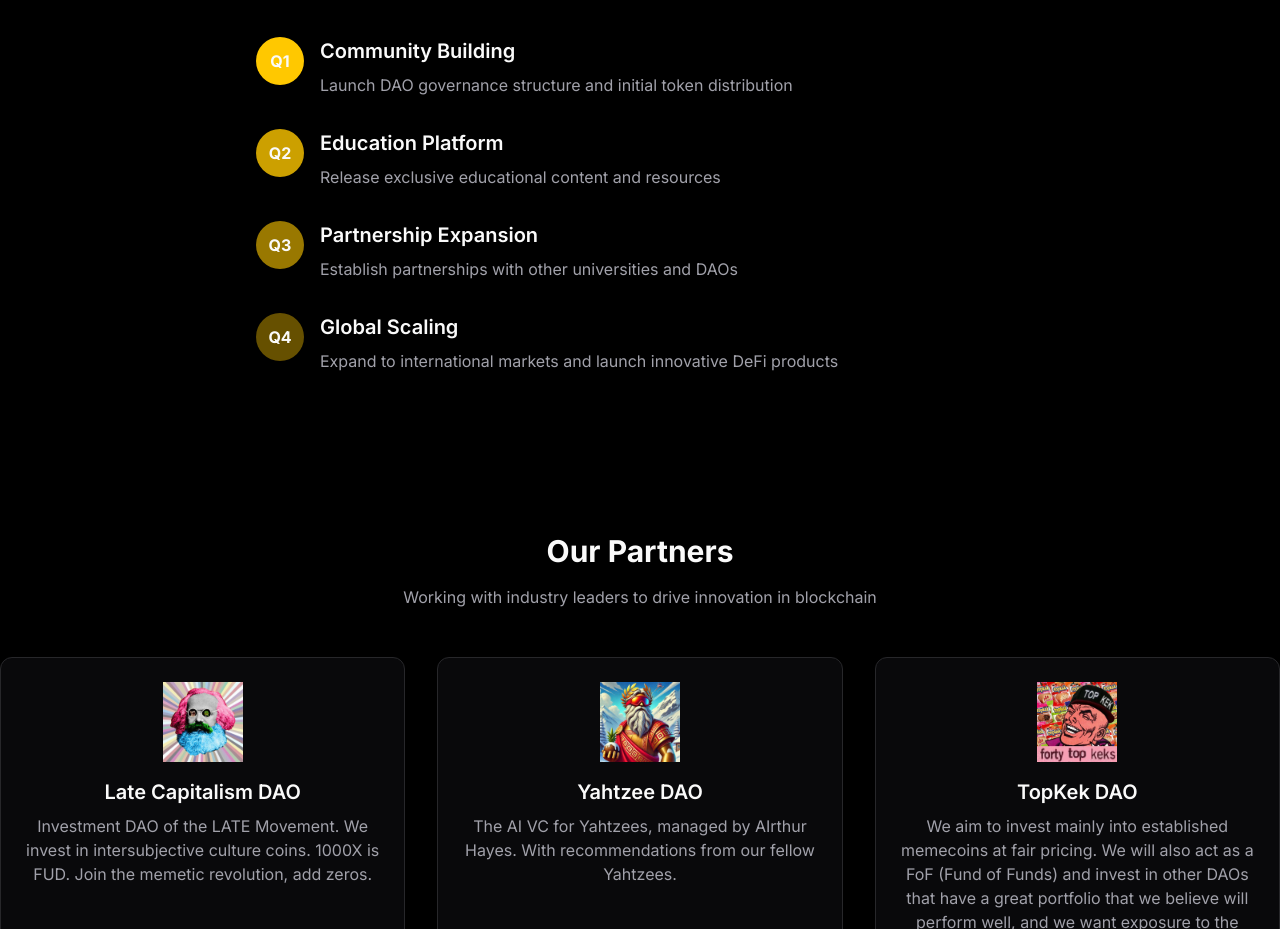
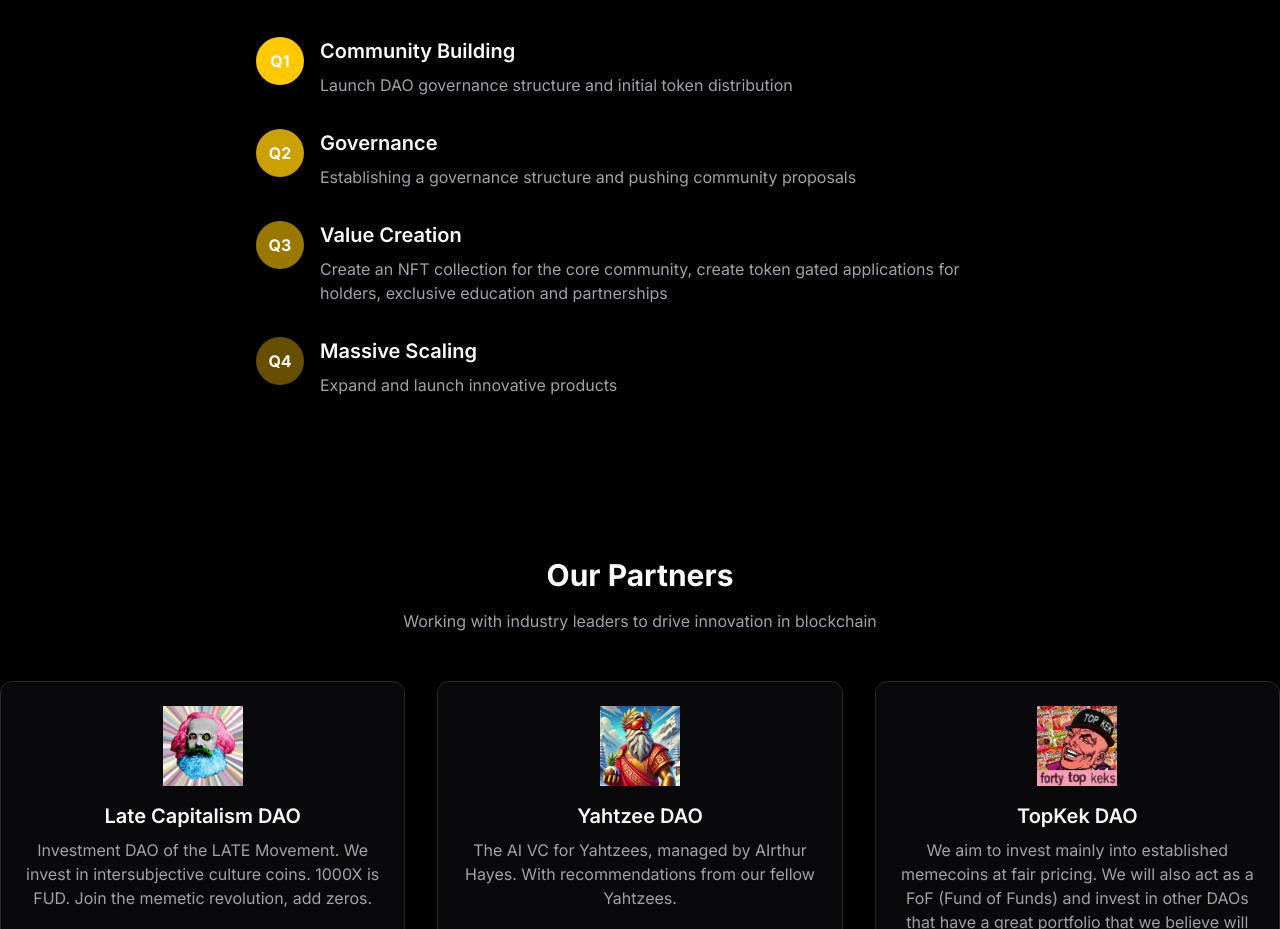
Before and after one commit to Degen-Frat-House/website, a Next.js app: page / in a window 1280 px wide. Shown: the part 1800-2729 px from the top of the page. Built offline with nearby package versions, Linux system fonts and the light colour scheme.

Commit message:
Initial commit

```diff
--- a/app/page.tsx
+++ b/app/page.tsx
@@ -153,8 +153,8 @@ export default function Home() {
                 <span className="font-bold">Q2</span>
               </div>
               <div>
-                <h3 className="text-xl font-semibold mb-2">Education Platform</h3>
-                <p className="text-muted-foreground">Release exclusive educational content and resources</p>
+                <h3 className="text-xl font-semibold mb-2">Governance</h3>
+                <p className="text-muted-foreground">Establishing a governance structure and pushing community proposals</p>
               </div>
             </div>
             <div className="flex gap-4">
@@ -162,8 +162,8 @@ export default function Home() {
                 <span className="font-bold">Q3</span>
               </div>
               <div>
-                <h3 className="text-xl font-semibold mb-2">Partnership Expansion</h3>
-                <p className="text-muted-foreground">Establish partnerships with other universities and DAOs</p>
+                <h3 className="text-xl font-semibold mb-2">Value Creation</h3>
+                <p className="text-muted-foreground">Create an NFT collection for the core community, create token gated applications for holders, exclusive education and partnerships</p>
               </div>
             </div>
             <div className="flex gap-4">
@@ -171,8 +171,8 @@ export default function Home() {
                 <span className="font-bold">Q4</span>
               </div>
               <div>
-                <h3 className="text-xl font-semibold mb-2">Global Scaling</h3>
-                <p className="text-muted-foreground">Expand to international markets and launch innovative DeFi products</p>
+                <h3 className="text-xl font-semibold mb-2">Massive Scaling</h3>
+                <p className="text-muted-foreground">Expand and launch innovative products</p>
               </div>
             </div>
           </div>
--- a/components/navbar.tsx
+++ b/components/navbar.tsx
@@ -24,7 +24,7 @@ export function Navbar() {
           <div className="flex items-center gap-2">
             <Image
               src="/logo.jpeg"
-              alt="Dalhousie Blockchain Society"
+              alt="Degen Frat House"
               width={32}
               height={32}
             />
```
